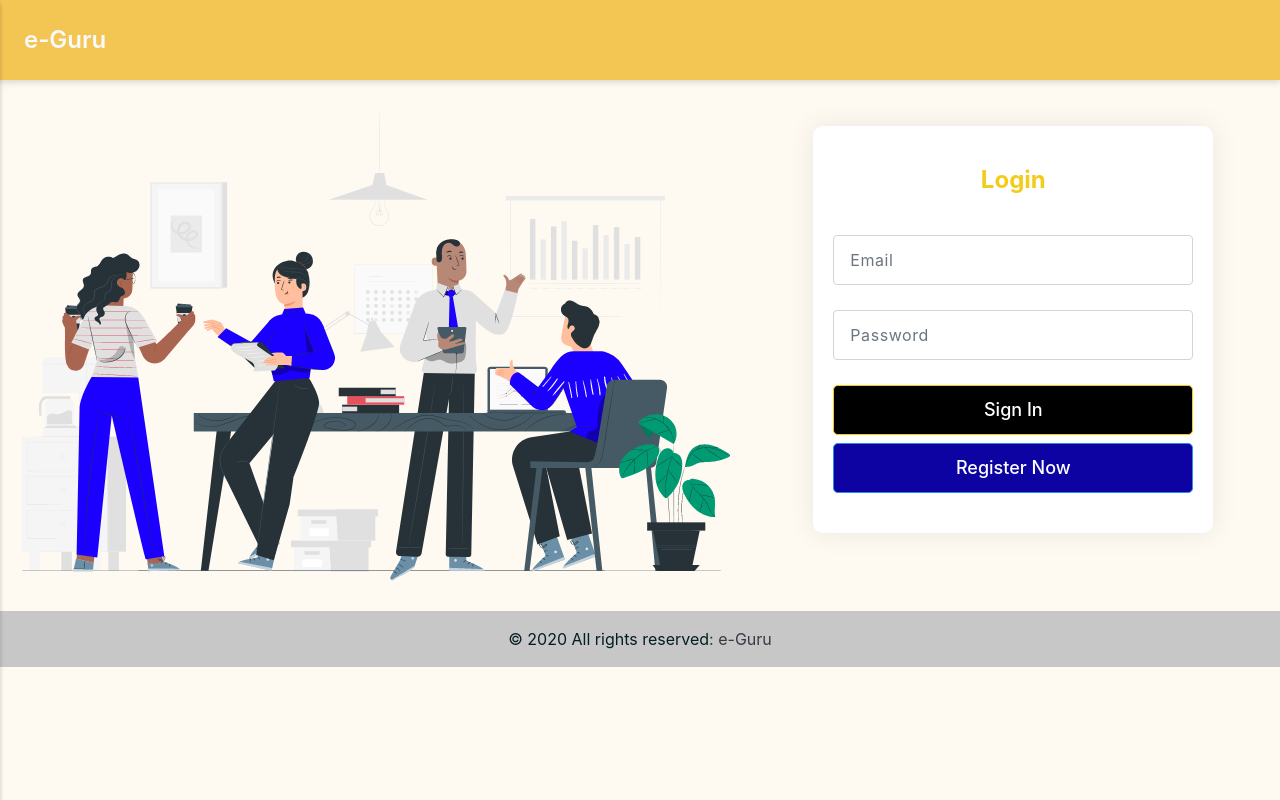
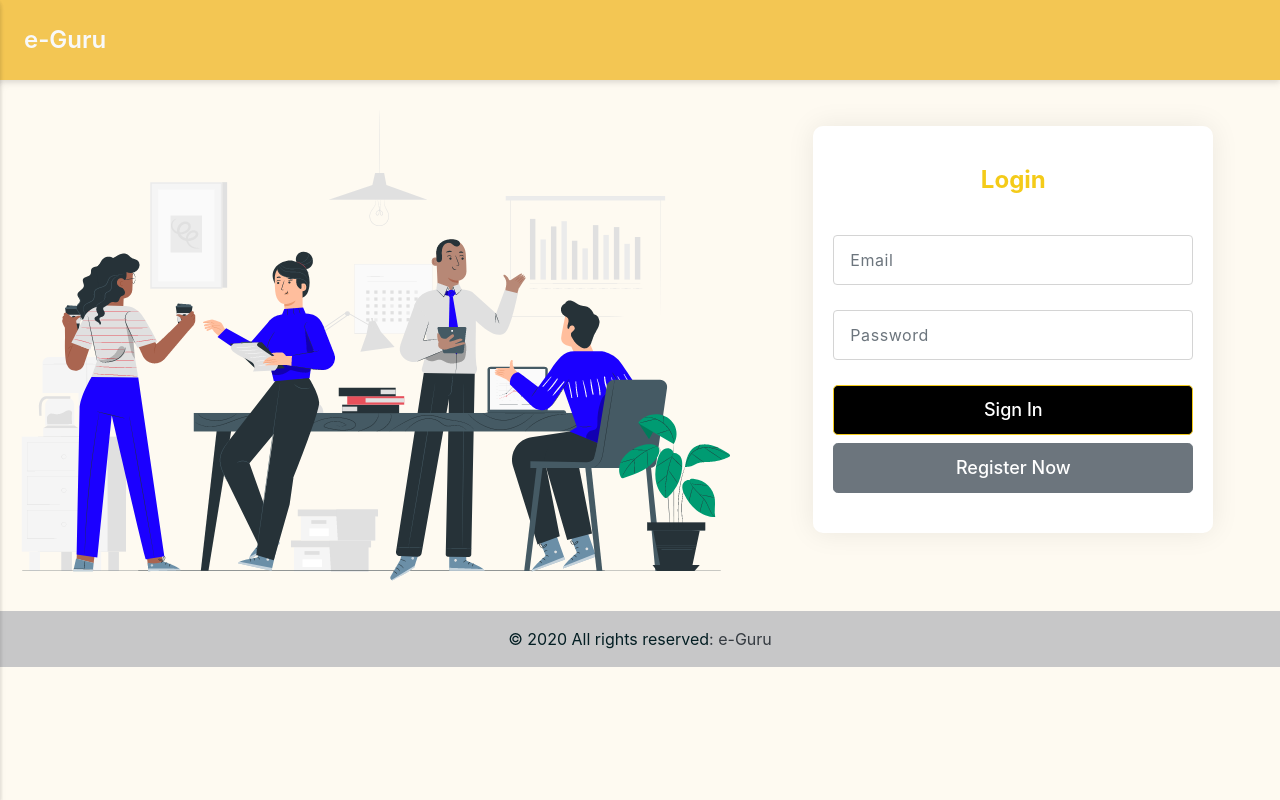
Before and after one commit to Gavindu98/E-Guru, a React (Create React App) app: page / in a window 1280 px wide. Built offline with nearby package versions, Linux system fonts and the light colour scheme.

Commit message:
login button changed

```diff
--- a/src/components/common/Login.tsx
+++ b/src/components/common/Login.tsx
@@ -181,7 +181,7 @@ const Login: React.FC = () => {
                   </div>
                 </div>
                 <div className="input-group mb-0">
-                  <a href="/register" className="btn btn-primary mt-2 btn-lg btn-block">Register Now</a>
+                  <a href="/register" className="btn btn-secondary mt-2 btn-lg btn-block">Register Now</a>
                 </div>
               </div>
             </div>
```
